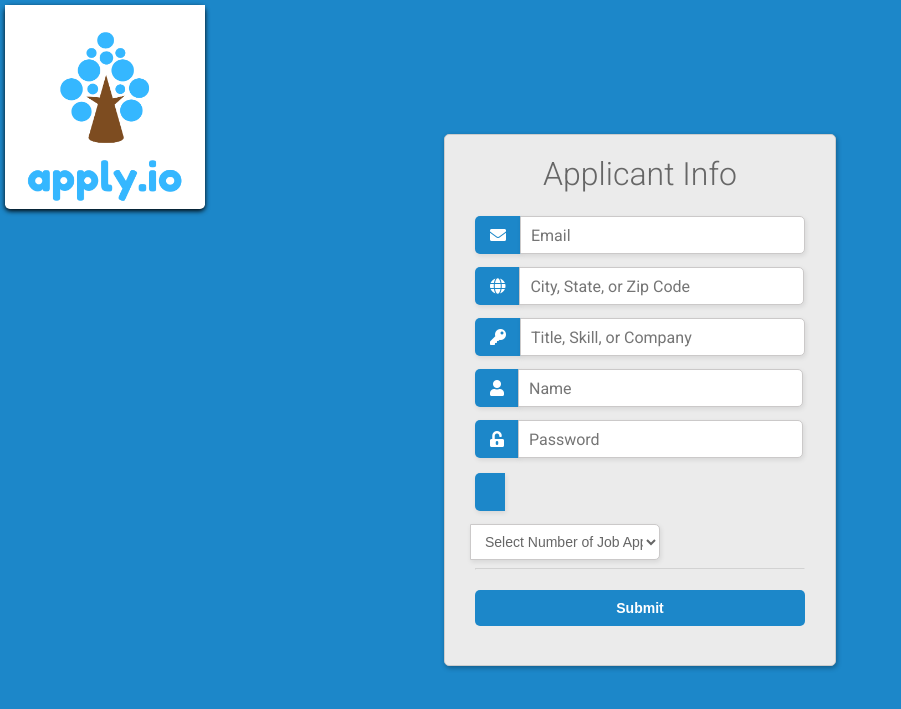
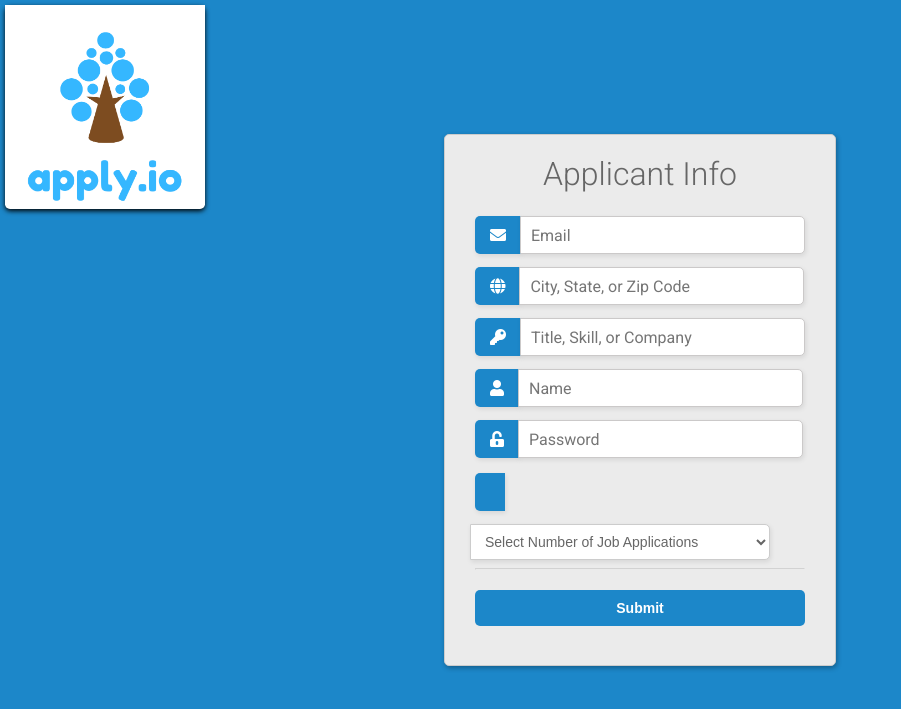
Before and after one commit to hrishibatta/apply.io, a Flask app: page / in a window 1280 px wide. Shown: the top 709 px of the page, without its empty margins (0-901 px from the left). Run offline with Flask 2, Linux system fonts and the light colour scheme; some libraries are stand-ins or nearby versions.

Commit message:
Staged Changes to Info

```diff
--- a/templates/info.html
+++ b/templates/info.html
@@ -38,7 +38,6 @@
         select {
             background-color: #fff;
             border: 1px solid #ccc;
-            line-height: 30px;
             display: inline-block;
             font-size: 14px;
             color: #666;
@@ -48,9 +47,7 @@
             margin: 13px 0 0 -5px;
             padding-left: 10px;
             border-radius: 0 5px 5px 0;
-            border: solid 1px #cbc9c9;
             box-shadow: 1px 2px 5px rgba(0, 0, 0, .09);
-            background: #fff;
         }
 
         p {
@@ -163,9 +160,10 @@
             <input type="text" name="name" id="name" placeholder="Name" required />
             <label id="icon" for="name"><i class="fas fa-unlock-alt"></i></label>
             <input type="password" name="password" id="password" placeholder="Password" required />
-            <label id="icon" for="name"><i class="fa fa-sort-numeric-asc"></i></label>
-            <div class="data-list-input" style="width:190px;">
-                <select class="data-list-input" style="width:190px;">
+
+            <div class="data-list-input" style="width:50px;">
+                <label id="icon" for="name"><i class="fa fa-sort-numeric-asc"></i></label>
+                <select class="data-list-input" style="width:300px;">
                     <option value="">Select Number of Job Applications</option>
                     <option value="1">1</option>
                     <option value="2">2</option>
```
